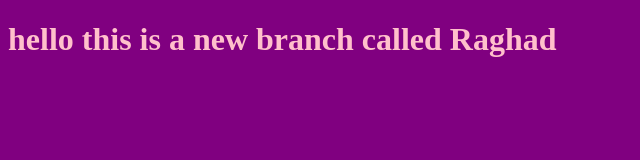
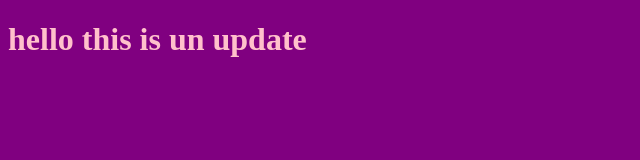
Before and after one commit to RaghadAlnwibet/Owns, a plain HTML site: page index.html in a window 1280 px wide. Shown: the whole page, without its empty margins (0-640 px from the left). Drawn offline with Linux system fonts and the light colour scheme.

Commit message:
edit the html file

```diff
--- a/index.html
+++ b/index.html
@@ -8,7 +8,7 @@
     <link rel="stylesheet" href="style.css">
 </head>
 <body>
-    <h1>hello this is a new branch called Raghad </h1>
+    <h1>hello this is un update </h1>
     <script src="app.js"></script>
 </body>
 </html>
```
